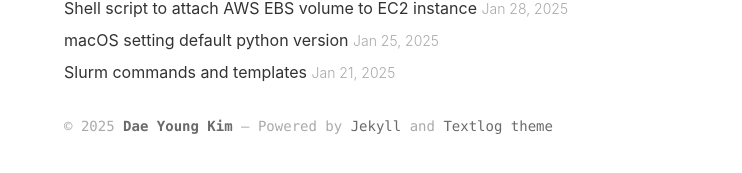
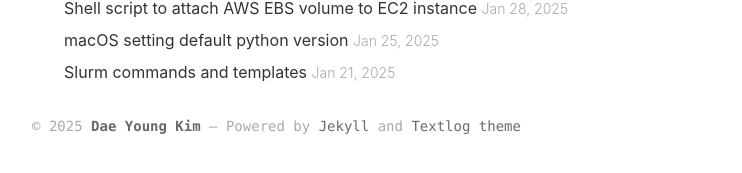
Before and after one commit to leroykim/leroykim.github.io, a Jekyll site: the page built from index.html, in a window 1280 px wide. Shown: the part 526-699 px from the top of the page, without its empty margins (216-958 px from the left). Built offline with Jekyll 4.4.1, drawn with Linux system fonts in a browser that asks for light colours.

Commit message:
Update layout

```diff
--- a/_sass/_layout.scss
+++ b/_sass/_layout.scss
@@ -264,21 +264,21 @@ code {
 /**
  * Copyright section
  * ------------------
- * This section aligns its left edge with the post content.
- * It removes the auto horizontal margins and centers the text to the left.
+ * This section aligns its left edge with the post content by using a
+ * negative left margin to match the offset of the post list items.
  *
  * Parameters
  * ----------
  * $max-width : Maximum width for the content.
  * $spacing-unit : Spacing unit used for vertical spacing.
  * $small-font-size : Font size for small text.
- * $code-font-family : Monospace font family.
+ * $code-font-family : Monospace font family for code elements.
  * $grey-color : Base grey color.
  * $grey-color-dark : Darker grey used for links.
  */
  .copyright {
     max-width: $max-width; // Limit width to align with post content.
-    margin: $spacing-unit 0 0; // Top margin only; left/right set to 0 to align with parent's left edge.
+    margin: $spacing-unit 0 0 -2rem; // Top margin; right and bottom margins 0; left margin -2rem to match post list offset.
     text-align: left; // Align text to the left.
     font-size: $small-font-size;
     font-family: $code-font-family;
```
